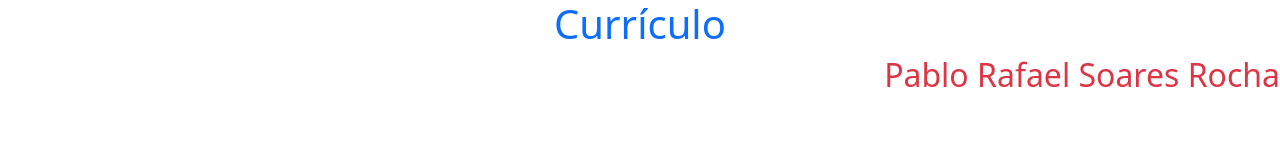
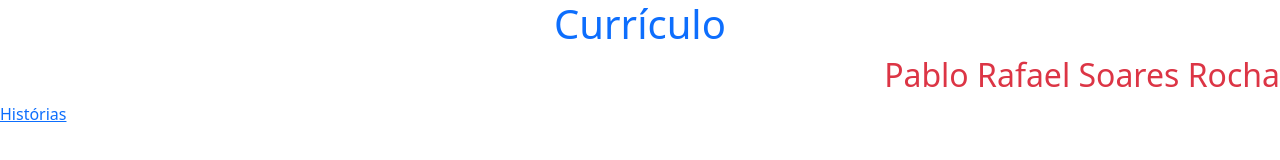
Before and after one commit to sablopoares/sablopoares.github.io, a plain HTML site: page index.html in a window 1280 px wide. Drawn offline with nearby package versions, Linux system fonts and the light colour scheme.

Commit message:
historias

```diff
--- a/index.html
+++ b/index.html
@@ -13,6 +13,7 @@
     <h2 class="text-end text-danger pd-3">
         Pablo Rafael Soares Rocha
     </h2>
+    <a href="historias.html">Histórias</a>
 </body>
 <script src="https://cdn.jsdelivr.net/npm/bootstrap@5.3.2/dist/js/bootstrap.bundle.min.js"></script>
 </html>
```
Also changed, not shown: historias.html (added).
